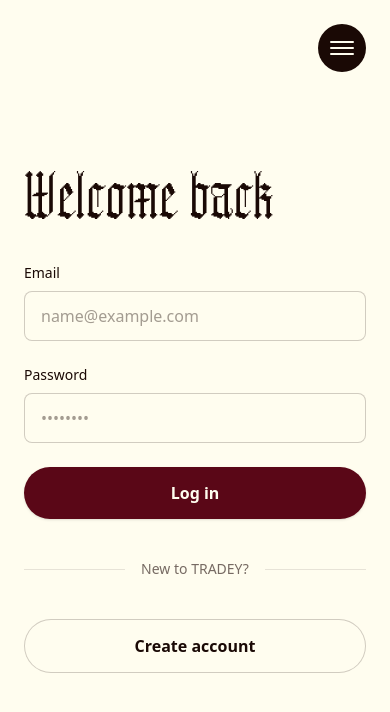
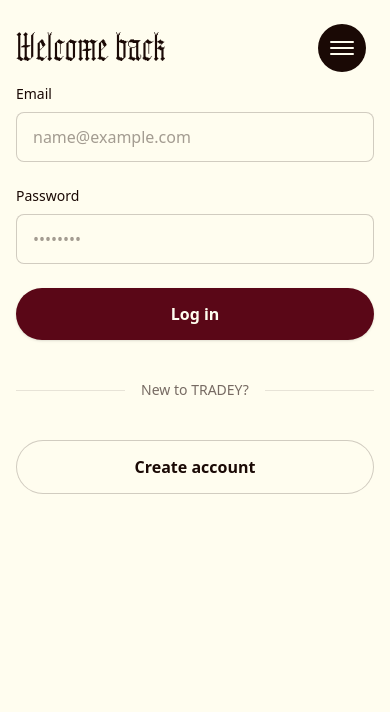
Before and after one commit to VukasinLukic/tradey-web, a React (Vite) app in the folder frontend/: page /login in a window 390 px wide. Shown: the top 712 px of the page. Built offline with nearby package versions, Linux system fonts and the light colour scheme.

Commit message:
resen merge

```diff
--- a/frontend/src/components/auth/SignupForm.tsx
+++ b/frontend/src/components/auth/SignupForm.tsx
@@ -89,10 +89,10 @@ export function SignupForm() {
   };
 
   return (
-    <form onSubmit={handleSubmit} className="space-y-5">
+    <form onSubmit={handleSubmit} className="space-y-3 sm:space-y-4 md:space-y-5">
       {/* Username Input */}
       <div>
-        <label htmlFor="username" className="block font-sans text-sm font-medium mb-2 text-tradey-black">
+        <label htmlFor="username" className="block font-sans text-xs sm:text-sm font-medium mb-1 sm:mb-2 text-tradey-black">
           Username
         </label>
         <input
@@ -102,14 +102,14 @@ export function SignupForm() {
           onChange={(e) => setUsername(e.target.value)}
           required
           autoComplete="username"
-          className="w-full px-4 py-3 bg-tradey-white border border-tradey-black/20 rounded-lg text-tradey-black text-base font-sans placeholder-tradey-black/40 focus:outline-none focus:ring-2 focus:ring-tradey-red focus:border-transparent transition-all"
+          className="w-full px-3 sm:px-4 py-2 sm:py-3 bg-tradey-white border border-tradey-black/20 rounded-lg text-tradey-black text-sm sm:text-base font-sans placeholder-tradey-black/40 focus:outline-none focus:ring-2 focus:ring-tradey-red focus:border-transparent transition-all"
           placeholder="your_username"
         />
       </div>
 
       {/* Email Input */}
       <div>
-        <label htmlFor="email" className="block font-sans text-sm font-medium mb-2 text-tradey-black">
+        <label htmlFor="email" className="block font-sans text-xs sm:text-sm font-medium mb-1 sm:mb-2 text-tradey-black">
           Email
         </label>
         <input
@@ -119,16 +119,16 @@ export function SignupForm() {
           onChange={(e) => setEmail(e.target.value)}
           required
           autoComplete="email"
-          className="w-full px-4 py-3 bg-tradey-white border border-tradey-black/20 rounded-lg text-tradey-black text-base font-sans placeholder-tradey-black/40 focus:outline-none focus:ring-2 focus:ring-tradey-red focus:border-transparent transition-all"
+          className="w-full px-3 sm:px-4 py-2 sm:py-3 bg-tradey-white border border-tradey-black/20 rounded-lg text-tradey-black text-sm sm:text-base font-sans placeholder-tradey-black/40 focus:outline-none focus:ring-2 focus:ring-tradey-red focus:border-transparent transition-all"
           placeholder="name@example.com"
         />
       </div>
 
       {/* Phone and Location Row */}
-      <div className="grid grid-cols-1 sm:grid-cols-2 gap-4">
+      <div className="grid grid-cols-1 sm:grid-cols-2 gap-3 sm:gap-4">
         {/* Phone Input */}
         <div>
-          <label htmlFor="phone" className="block font-sans text-sm font-medium mb-2 text-tradey-black">
+          <label htmlFor="phone" className="block font-sans text-xs sm:text-sm font-medium mb-1 sm:mb-2 text-tradey-black">
             Phone Number
           </label>
           <input
@@ -138,21 +138,21 @@ export function SignupForm() {
             onChange={(e) => setPhone(e.target.value)}
             required
             autoComplete="tel"
-            className="w-full px-4 py-3 bg-tradey-white border border-tradey-black/20 rounded-lg text-tradey-black text-base font-sans placeholder-tradey-black/40 focus:outline-none focus:ring-2 focus:ring-tradey-red focus:border-transparent transition-all"
+            className="w-full px-3 sm:px-4 py-2 sm:py-3 bg-tradey-white border border-tradey-black/20 rounded-lg text-tradey-black text-sm sm:text-base font-sans placeholder-tradey-black/40 focus:outline-none focus:ring-2 focus:ring-tradey-red focus:border-transparent transition-all"
             placeholder="060 123 4567"
           />
         </div>
 
         {/* Location Select */}
         <div>
-          <label htmlFor="location" className="block font-sans text-sm font-medium mb-2 text-tradey-black">
+          <label htmlFor="location" className="block font-sans text-xs sm:text-sm font-medium mb-1 sm:mb-2 text-tradey-black">
             Location (Belgrade)
           </label>
           <select
             id="location"
             value={location}
             onChange={(e) => setLocation(e.target.value)}
-            className="w-full px-4 py-3 bg-tradey-white border border-tradey-black/20 rounded-lg text-tradey-black text-base font-sans focus:outline-none focus:ring-2 focus:ring-tradey-red focus:border-transparent transition-all"
+            className="w-full px-3 sm:px-4 py-2 sm:py-3 bg-tradey-white border border-tradey-black/20 rounded-lg text-tradey-black text-sm sm:text-base font-sans focus:outline-none focus:ring-2 focus:ring-tradey-red focus:border-transparent transition-all"
           >
             {BELGRADE_MUNICIPALITIES.map((loc) => (
               <option key={loc} value={loc} className="bg-tradey-white text-tradey-black">
@@ -165,7 +165,7 @@ export function SignupForm() {
 
       {/* Password Input */}
       <div>
-        <label htmlFor="password" className="block font-sans text-sm font-medium mb-2 text-tradey-black">
+        <label htmlFor="password" className="block font-sans text-xs sm:text-sm font-medium mb-1 sm:mb-2 text-tradey-black">
           Password
         </label>
         <input
@@ -175,7 +175,7 @@ export function SignupForm() {
           onChange={(e) => setPassword(e.target.value)}
           required
           autoComplete="new-password"
-          className="w-full px-4 py-3 bg-tradey-white border border-tradey-black/20 rounded-lg text-tradey-black text-base font-sans placeholder-tradey-black/40 focus:outline-none focus:ring-2 focus:ring-tradey-red focus:border-transparent transition-all"
+          className="w-full px-3 sm:px-4 py-2 sm:py-3 bg-tradey-white border border-tradey-black/20 rounded-lg text-tradey-black text-sm sm:text-base font-sans placeholder-tradey-black/40 focus:outline-none focus:ring-2 focus:ring-tradey-red focus:border-transparent transition-all"
           placeholder="••••••••"
         />
         <p className="text-tradey-black/60 text-xs font-sans mt-1">Must be at least 6 characters</p>
--- a/frontend/src/components/layout/AuthLayout.tsx
+++ b/frontend/src/components/layout/AuthLayout.tsx
@@ -39,17 +39,17 @@ export function AuthLayout({ children, title, imagePath = '/photos/login_form.jp
           </div>
 
           {/* Right Side - Form */}
-          <div className={`w-full md:w-1/2 flex items-center bg-tradey-white overflow-y-auto min-h-screen md:min-h-0 ${
+          <div className={`w-full md:w-1/2 flex items-start md:items-center bg-tradey-white overflow-y-auto min-h-screen md:min-h-0 ${
             contentAlign === 'center'
-              ? 'justify-center p-6 sm:p-8'
-              : 'justify-center md:justify-start p-6 sm:p-8 md:pl-12 lg:pl-16 md:pr-8'
+              ? 'justify-center p-4 sm:p-6 md:p-8'
+              : 'justify-center md:justify-start p-4 sm:p-6 md:pl-8 lg:pl-12 xl:pl-16 md:pr-6 lg:pr-8'
           }`}>
-            <div className="w-full max-w-md py-8 md:py-0">
+            <div className="w-full max-w-md py-4 sm:py-6 md:py-4 lg:py-6 xl:py-0">
               {/* Title */}
               <h1 className={`font-garamond text-tradey-black font-black leading-none ${
                 contentAlign === 'center'
-                  ? 'text-6xl md:text-7xl lg:text-8xl mb-8 md:mb-10'
-                  : 'text-5xl sm:text-6xl md:text-7xl lg:text-8xl mb-6 sm:mb-8 md:mb-10'
+                  ? 'text-4xl sm:text-5xl md:text-5xl lg:text-6xl xl:text-7xl 2xl:text-8xl mb-4 sm:mb-5 md:mb-6 lg:mb-7 xl:mb-8 2xl:mb-10'
+                  : 'text-4xl sm:text-5xl md:text-5xl lg:text-6xl xl:text-7xl 2xl:text-8xl mb-4 sm:mb-5 md:mb-6 lg:mb-7 xl:mb-8 2xl:mb-10'
               }`}>
                 {title}
               </h1>
```
